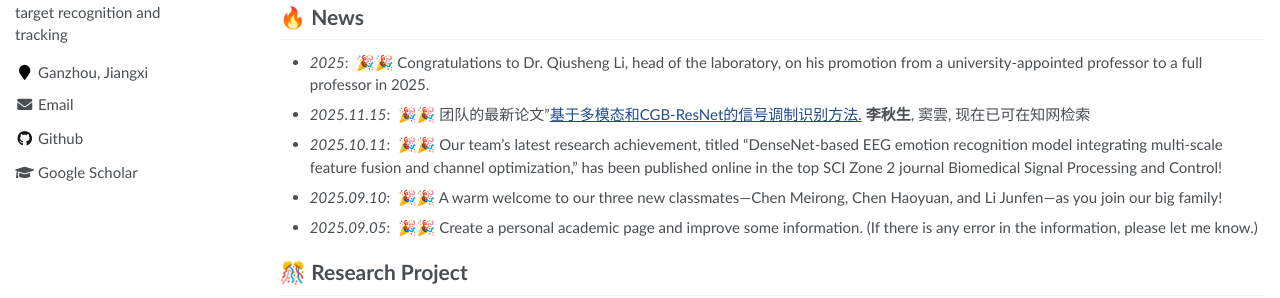
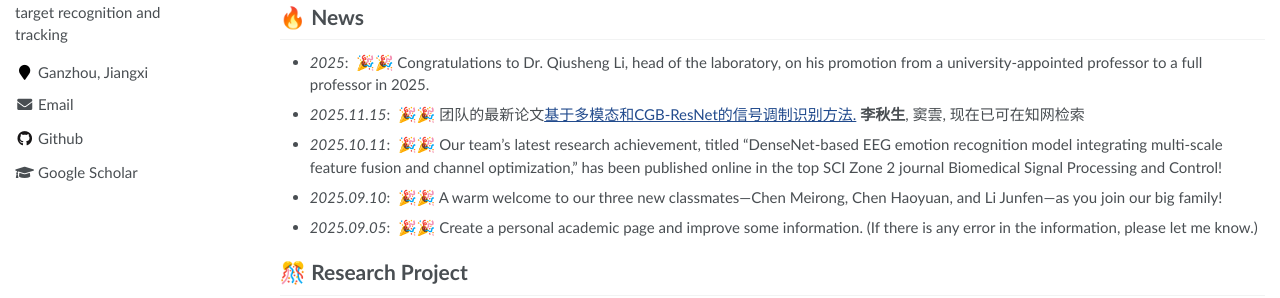
Before and after one commit to zhdongyuan/liqiusheng, a Jekyll site: the page built from _pages/about.md, in a window 1280 px wide and 900 px high. Shown: the part 394-692 px from the top of the window. Built offline with Jekyll 4.4.1, drawn with Linux system fonts in a browser that asks for light colours.

```diff
--- a/_pages/about.md
+++ b/_pages/about.md
@@ -28,7 +28,7 @@ My research interests include algorithm innovation and system application in rad
 # 🔥 News
 
 -  *2025*: &nbsp;🎉🎉 Congratulations to Dr. Qiusheng Li, head of the laboratory, on his promotion from a university-appointed professor to a full professor in 2025.
--  *2025.11.15*: &nbsp;🎉🎉 团队的最新论文"[基于多模态和CGB-ResNet的信号调制识别方法.](https://www.cnki.net/) **李秋生**, 窦雲, 现在已可在知网检索
+-  *2025.11.15*: &nbsp;🎉🎉 团队的最新论文[基于多模态和CGB-ResNet的信号调制识别方法.](https://www.cnki.net/) **李秋生**, 窦雲, 现在已可在知网检索
 - *2025.10.11*: &nbsp;🎉🎉 Our team's latest research achievement, titled "DenseNet-based EEG emotion recognition model integrating multi-scale feature fusion and channel optimization," has been published online in the top SCI Zone 2 journal Biomedical Signal Processing and Control!
 - *2025.09.10*: &nbsp;🎉🎉 A warm welcome to our three new classmates—Chen Meirong, Chen Haoyuan, and Li Junfen—as you join our big family!
 - *2025.09.05*: &nbsp;🎉🎉 Create a personal academic page and improve some information. (If there is any error in the information, please let me know.)
```
